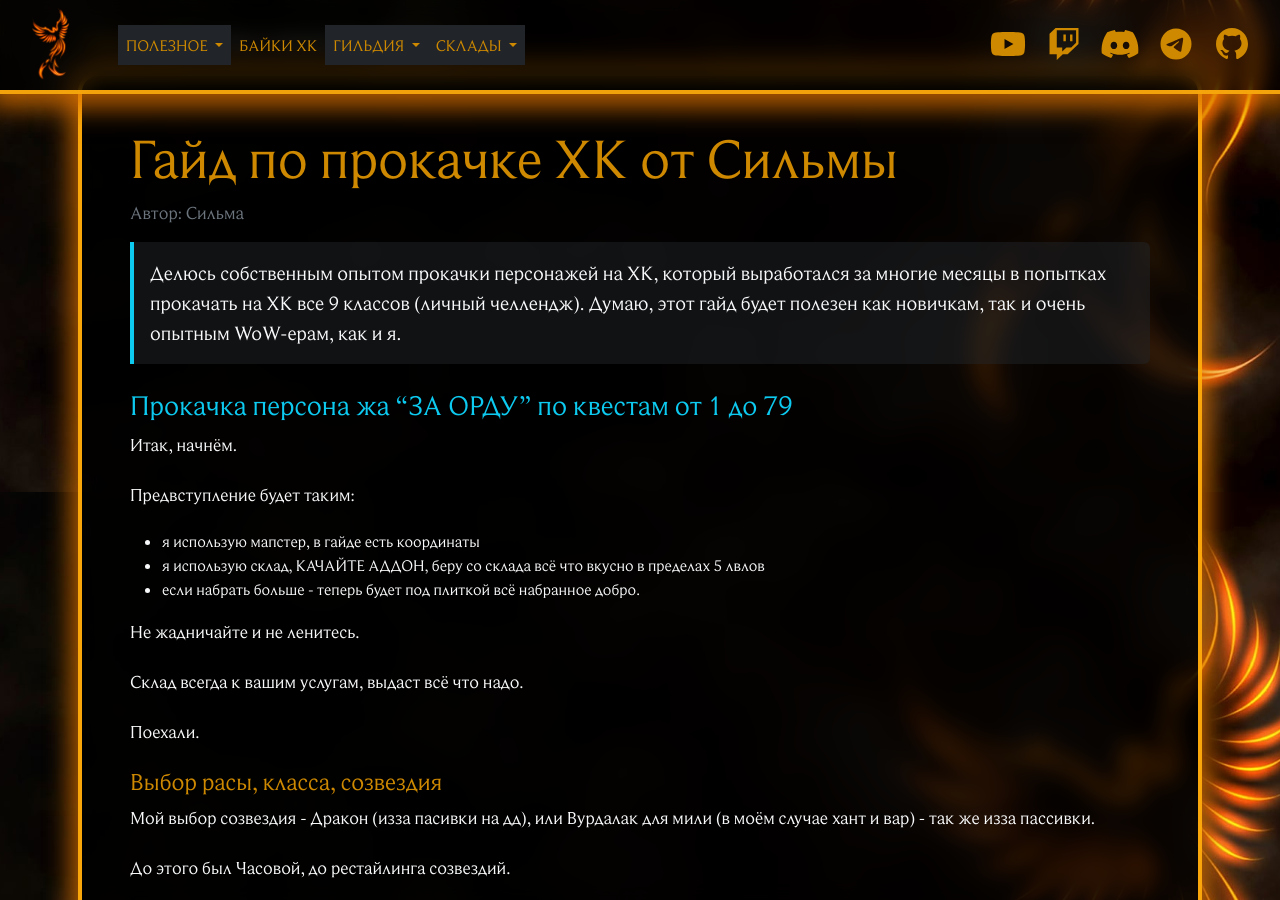
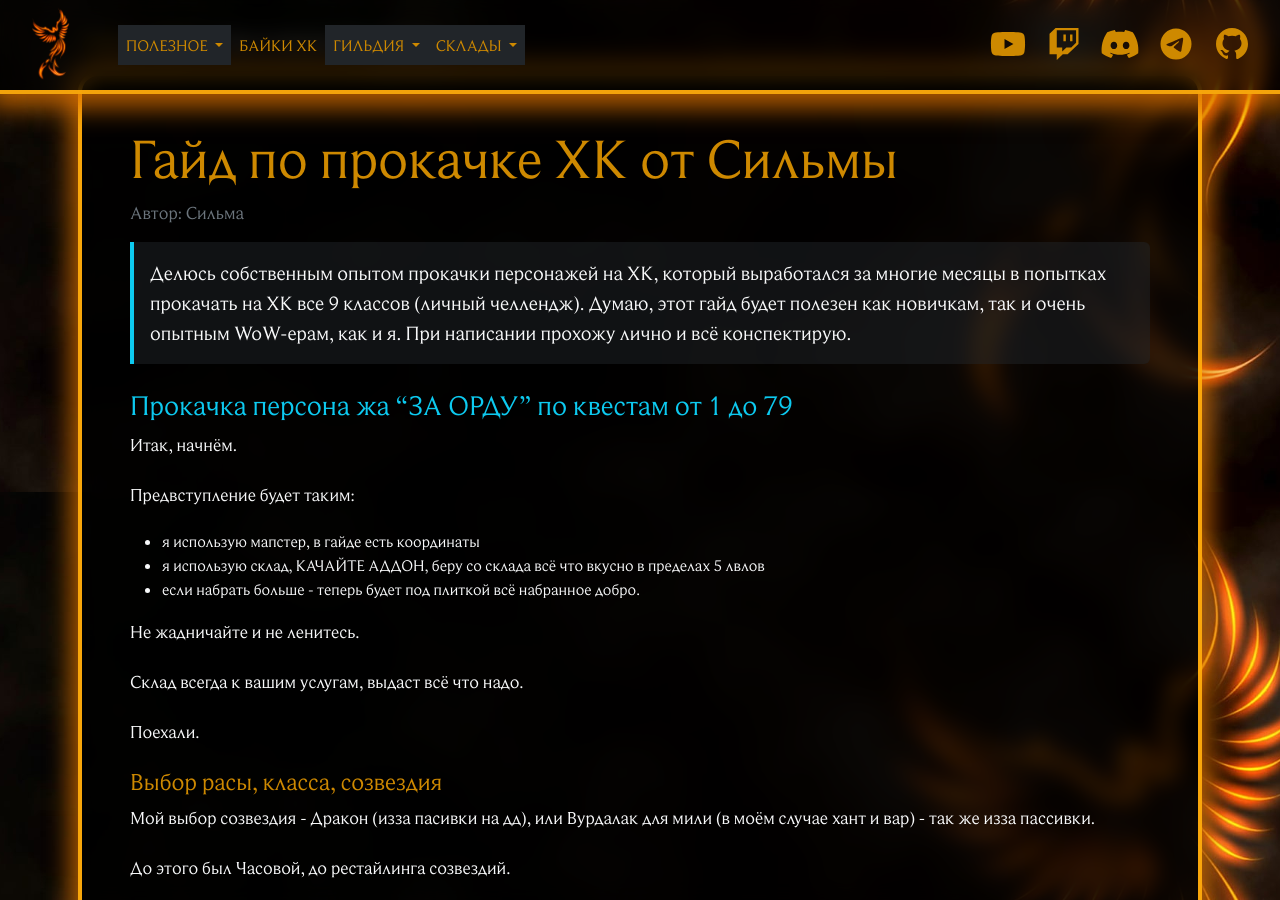
Before and after one commit to Phoenix-Guilds/phoenix-guilds.github.io, a Jekyll site: the page built from _guides/gayd-po-prokachke-hk-ot-silmy.md, in a window 1280 px wide and 900 px high, scrolled down 408 px. Built offline with Jekyll 4.4.1, drawn with Linux system fonts in a browser that asks for light colours; nearby versions of some CDN libraries; library files that are not in the unit come from our copies.

Commit message:
Update Гайды “gayd-po-prokachke-hk-ot-silmy”

```diff
--- a/_guides/gayd-po-prokachke-hk-ot-silmy.md
+++ b/_guides/gayd-po-prokachke-hk-ot-silmy.md
@@ -2,10 +2,13 @@
 layout: nest-guide
 title: Гайд по прокачке ХК от Сильмы
 author: Сильма
-description: Делюсь собственным опытом прокачки персонажей на ХК, который
-  выработался за многие месяцы в попытках прокачать на ХК все 9 классов (личный
-  челлендж). Думаю, этот гайд будет полезен как новичкам, так и очень опытным
-  WoW-ерам, как и я.
+description: >-
+  Делюсь собственным опытом прокачки персонажей на ХК, который выработался за
+  многие месяцы в попытках прокачать на ХК все 9 классов (личный челлендж).
+  Думаю, этот гайд будет полезен как новичкам, так и очень опытным WoW-ерам, как
+  и я.
+
+  При написании прохожу лично и всё конспектирую.
 ---
 ### Прокачка персона жа "ЗА ОРДУ" по квестам от 1 до 79
 
```
